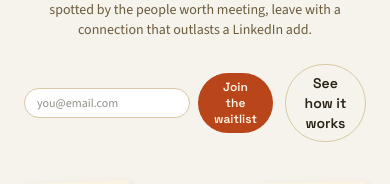
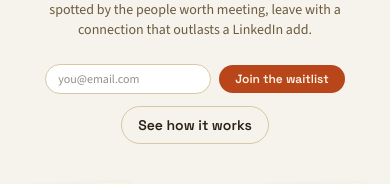
Before and after one commit to vidiyala99/orbit, a Next.js app in the folder frontend/: page / in a window 390 px wide. Shown: the part 226-410 px from the top of the page. Built offline with nearby package versions, Linux system fonts and the light colour scheme; no server answers.

Commit message:
fix: prevent body's cork-brown background from bleeding through short marketing pages, stack mobile hero CTAs

```diff
--- a/frontend/app/about/page.tsx
+++ b/frontend/app/about/page.tsx
@@ -4,7 +4,7 @@ export default function AboutPage() {
   return (
     <>
       <MarketingNav active="about" />
-      <main className="bg-[#F6F3EC] px-6 py-14">
+      <main className="min-h-screen bg-[#F6F3EC] px-6 py-14">
         <div className="mx-auto max-w-lg">
           <h1 className="font-display text-2xl font-bold text-ink">
             A cover letter used to cost something.
--- a/frontend/app/how-it-works/page.tsx
+++ b/frontend/app/how-it-works/page.tsx
@@ -20,7 +20,7 @@ export default function HowItWorksPage() {
   return (
     <>
       <MarketingNav active="how-it-works" />
-      <main className="bg-[#F6F3EC]">
+      <main className="min-h-screen bg-[#F6F3EC]">
         <section className="px-6 py-12 text-center">
           <h1 className="mx-auto max-w-sm font-display text-2xl font-bold text-ink">
             Three moments, not a whole new app to learn
--- a/frontend/app/page.tsx
+++ b/frontend/app/page.tsx
@@ -7,7 +7,7 @@ export default async function Page() {
   return (
     <>
       <MarketingNav active="home" />
-      <main className="bg-[#F6F3EC]">
+      <main className="min-h-screen bg-[#F6F3EC]">
         <section className="px-6 py-16 text-center">
           <FadeInStagger>
             <h1 className="mx-auto max-w-md font-display text-3xl font-bold text-ink">
@@ -18,11 +18,11 @@ export default async function Page() {
               The one channel AI can&apos;t fake: say where you&apos;ll be, get spotted by the
               people worth meeting, leave with a connection that outlasts a LinkedIn add.
             </p>
-            <div className="mt-6 flex items-center justify-center gap-3">
+            <div className="mt-6 flex flex-col items-center justify-center gap-3 sm:flex-row">
               <WaitlistForm />
               <Link
                 href="/how-it-works"
-                className="btn-press rounded-full border border-rule px-4 py-2 font-display text-sm font-semibold text-ink"
+                className="btn-press whitespace-nowrap rounded-full border border-rule px-4 py-2 font-display text-sm font-semibold text-ink"
               >
                 See how it works
               </Link>
```
